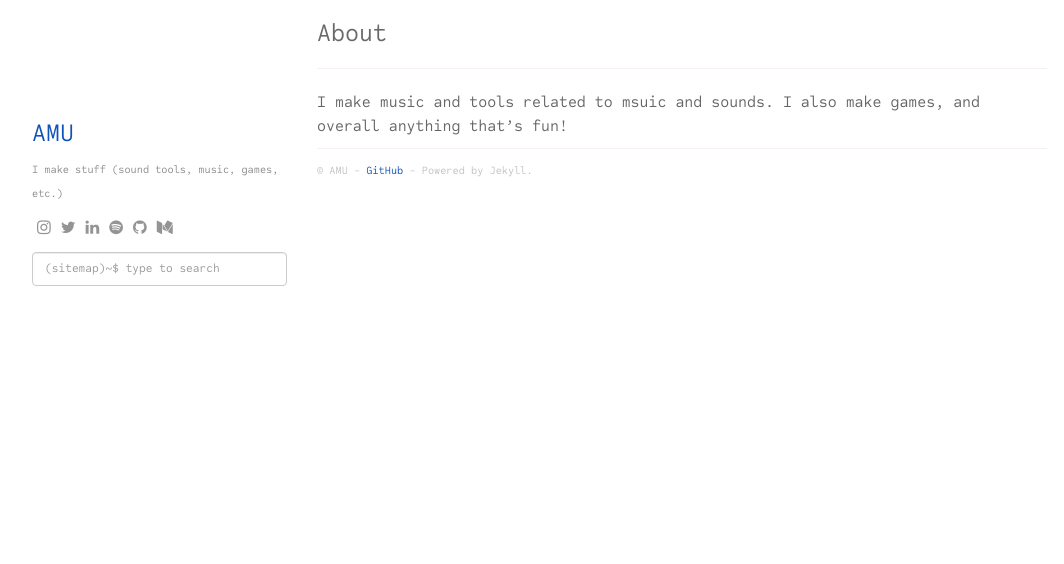
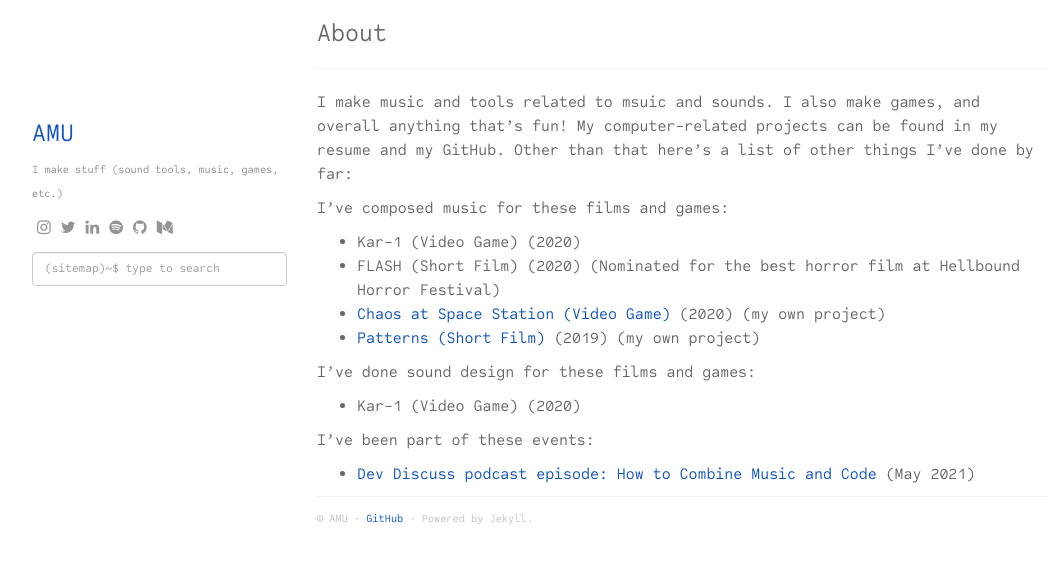
Before and after one commit to amuuu/amuuu.github.io, a Jekyll site: the page built from about.md, in a window 1280 px wide. Shown: the top 564 px of the page, without its empty margins (53-1117 px from the left). Built offline with Jekyll 4.4.1, drawn with Linux system fonts in a browser that asks for light colours; nearby versions of some CDN libraries.

Commit message:
Update about.md

```diff
--- a/about.md
+++ b/about.md
@@ -4,4 +4,16 @@ title: About
 permalink: /about/
 ---
 
-I make music and tools related to msuic and sounds. I also make games, and overall anything that's fun!
+I make music and tools related to msuic and sounds. I also make games, and overall anything that's fun! My computer-related projects can be found in my resume and my GitHub. Other than that here's a list of other things I've done by far:
+
+I've composed music for these films and games:
+- Kar-1 (Video Game) (2020)
+- FLASH (Short Film) (2020) (Nominated for the best horror film at Hellbound Horror Festival)
+- [Chaos at Space Station (Video Game)](https://open.spotify.com/track/40Ae7Iz5G6OI7Sptt3rpGT?si=a9t_GrB0QOWJJZ4lLIkr2Q) (2020) (my own project)
+- [Patterns (Short Film)](https://open.spotify.com/track/2unpeRtRLdgo9Guw6JfUBi?si=etzMsksASJKHa6U8RIFpMg) (2019) (my own project)
+
+I've done sound design for these films and games:
+- Kar-1 (Video Game) (2020)
+
+I've been part of these events:
+- [Dev Discuss podcast episode: How to Combine Music and Code](https://dev.to/devdiscuss/s4-e4-how-to-combine-music-and-code) (May 2021)
```
